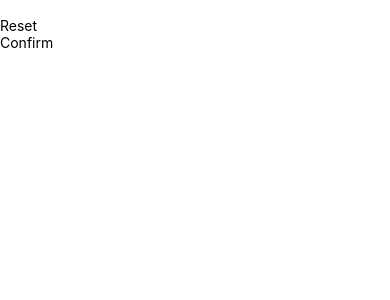
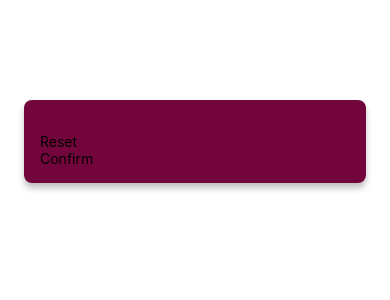
Before and after one commit to Pinetart/React-Native-Max, a React Native app: screen / in a window 390 px wide. Shown: the top 300 px of the page. Built offline with nearby package versions, Linux system fonts and the light colour scheme.

Commit message:
Styling for Android & iOS

```diff
--- a/components/PrimaryButton.js
+++ b/components/PrimaryButton.js
@@ -1,4 +1,4 @@
-import { View, Text } from "react-native";
+import { StyleSheet, View, Text } from "react-native";
 
 const PrimaryButton = ({ children }) => {
   return (
--- a/screens/StartGameScreen.js
+++ b/screens/StartGameScreen.js
@@ -1,9 +1,9 @@
-import { View, Button, TextInput } from "react-native";
+import { View, StyleSheet, TextInput } from "react-native";
 import PrimaryButton from "../components/PrimaryButton";
 
 const StartGameScreen = () => {
   return (
-    <View>
+    <View style={styles.inputContainer}>
       <TextInput />
       <PrimaryButton>Reset</PrimaryButton>
       <PrimaryButton>Confirm</PrimaryButton>
@@ -11,4 +11,19 @@ const StartGameScreen = () => {
   );
 };
 
+const styles = StyleSheet.create({
+  inputContainer: {
+    padding: 16,
+    marginTop: 100,
+    marginHorizontal: 24,
+    borderRadius: 8,
+    backgroundColor: "#72063c",
+    elevation: 4,
+    shadowColor: "black",
+    shadowOffset: { width: 0, height: 5 },
+    shadowRadius: 6,
+    shadowOpacity: 0.25,
+  },
+});
+
 export default StartGameScreen;
```
